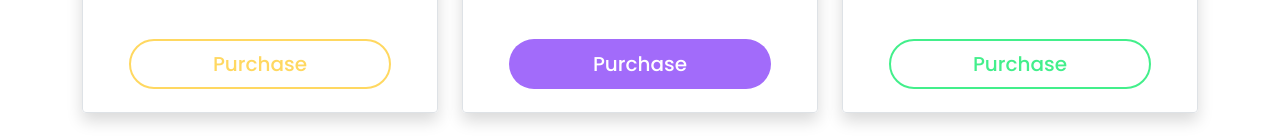
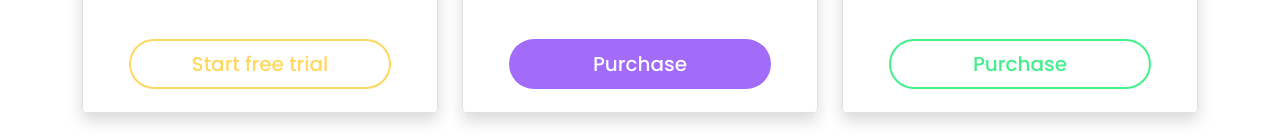
Before and after one commit to saifullah01122/Thunder-Executor, a plain HTML site: page index.html in a window 1280 px wide. Shown: the part 3392-3531 px from the top of the page. Drawn offline with nearby package versions, Linux system fonts and the light colour scheme.

Commit message:
Update index.html

```diff
--- a/index.html
+++ b/index.html
@@ -290,7 +290,7 @@
               <span class="icon cross"><i class="fas fa-times"></i></span>
             </li>
           </ul>
-          <div class="btn"><button>Purchase</button></div>
+          <div class="btn"><button>Start free trial</button></div>
         </div>
       </div>
       <div class="col-xl-4 col-lg-4 col-md-6 col-sm-12 col-12">
```
